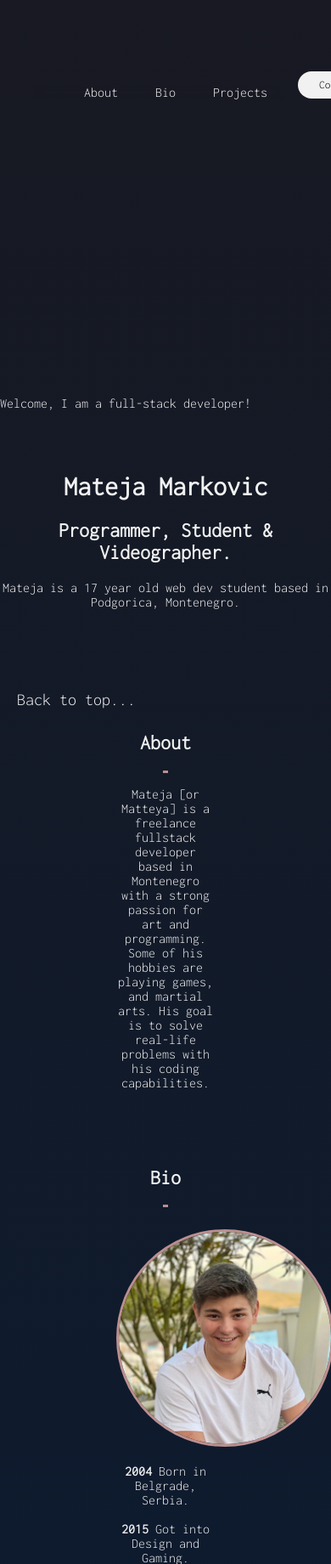
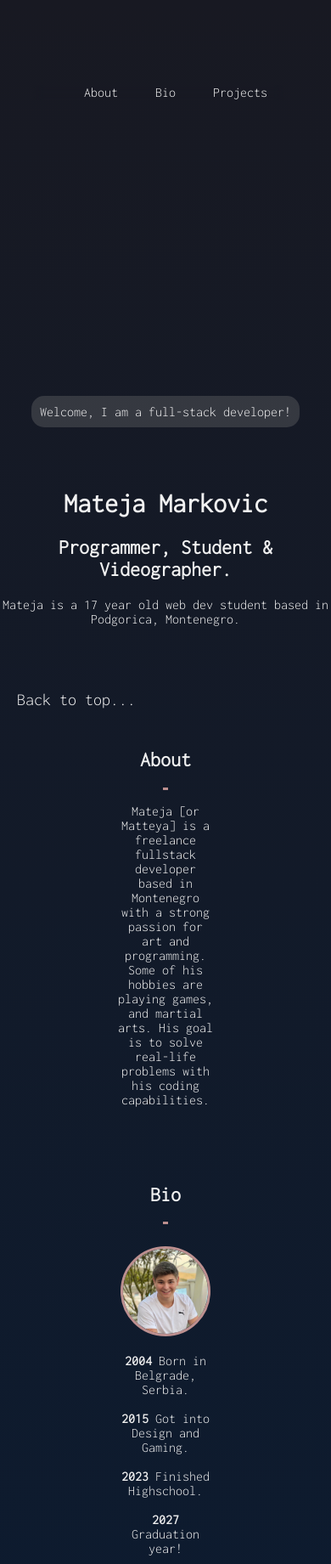
Before and after one commit to MatejaMarkovic/matejamarkovic.github.io, a PHP site: page / in a window 390 px wide. Shown: the top 1841 px of the page at 85% size. Run offline with PHP 8.4, Linux system fonts and the light colour scheme; some libraries are stand-ins or nearby versions.

Commit message:
media-queries

```diff
--- a/mystyle.css
+++ b/mystyle.css
@@ -32,10 +32,7 @@ header{
     align-items: center;
     padding: 30px 10%;
 }
-.logo {
-    cursor: pointer;
-    height: 50px;
-}
+
 
 .nav__list{
     backdrop-filter: blur(5px);
@@ -61,7 +58,7 @@ header{
 button{
     position: fixed;
     padding: 9px 25px;
-    background-color: #f1f1f1;
+    background-color: rgb(107, 185, 159);
     border: none;
     border-radius: 50px;
     cursor: pointer;
@@ -122,7 +119,7 @@ model-viewer{
     height: 250px;
     border-radius: 50%;
     border: 3px rosybrown solid;
-    margin: 0, auto;
+    text-align: center;
 }
 
 .projects{
@@ -147,11 +144,16 @@ model-viewer{
 
 .ptext{
     color: #f1f1f1;
+    padding: 5px;
+    border-radius: 10px;
     transition: all 0.3s ease 0s;
 }
 
 .ptext:hover{
-    color: rosybrown;
+    color: #fff;
+    padding: 5px;
+    border-radius: 10px;
+    background-color: rgba(188, 143, 143, 03);
     transition: all 0.3s ease 0s;
 }
 
@@ -201,7 +203,7 @@ model-viewer{
   }
 
   .icon{
-    color: rgb(147, 238, 208);
+    color: #6bb99f;
     border-radius: 15px;
     padding: 5px;
     transition: all 0.5s;
@@ -209,9 +211,60 @@ model-viewer{
 
   .icon:hover{
     border-radius: 10px;
-    background-color: rgba(147, 238, 208, 0.3);
+    background-color: rgba(107, 185, 159, 0.3);
     padding: 5px;
     transition: all 0.5s;
   }
 
   @keyframes fadeIn{from{opacity:1}to{opacity:0}}
+
+
+  @media only screen and (max-width: 800px){
+    .contactbutton{
+        opacity: 0;
+    }
+
+    .self{
+    width: 100px;
+    height: 100px;
+    border-radius: 50%;
+    border: 3px rosybrown solid;
+    margin: 0,auto;
+    }
+    header{
+        display: flex;
+        justify-content: space-between;
+        align-items: center;
+        padding: 30px 10%;
+    }
+  }
+
+.copyright{
+    text-align: center;
+    opacity: 0.5;
+}
+
+.welcome{
+    background-color: rgba(128, 128, 128, 0.3);
+    text-align: center;
+    padding: 10px;
+    border-radius: 15px;
+    display:inline-block;
+    position:relative;
+    left:50%;
+    transform:translateX(-50%);
+    transition: all 0.5s;
+}
+
+.welcome:hover{
+    background-color: rgba(128, 128, 128, 0.3);
+    text-align: center;
+    padding: 10px;
+    border-radius: 15px;
+    border: rosybrown 5px solid;
+    display:inline-block;
+    position:relative;
+    left:50%;
+    transform:translateX(-50%);
+    transition: all 0.5s;
+}
```
